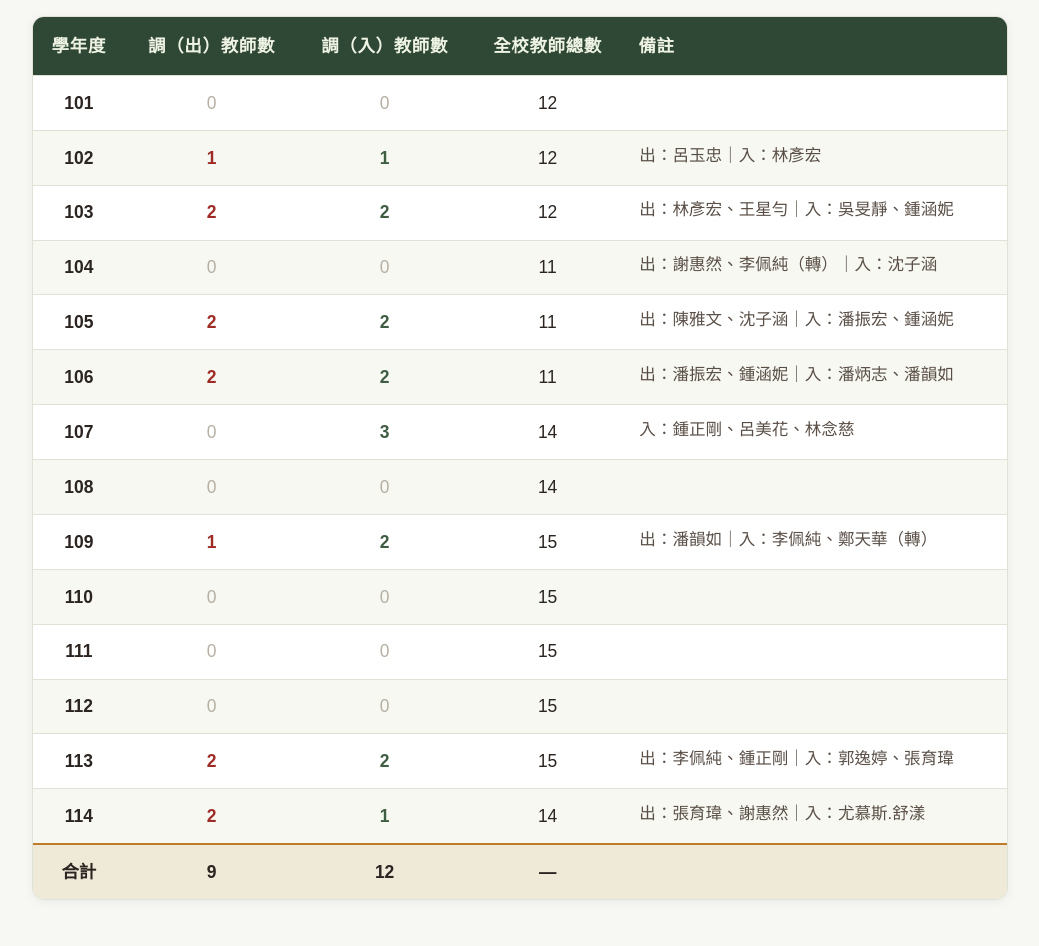
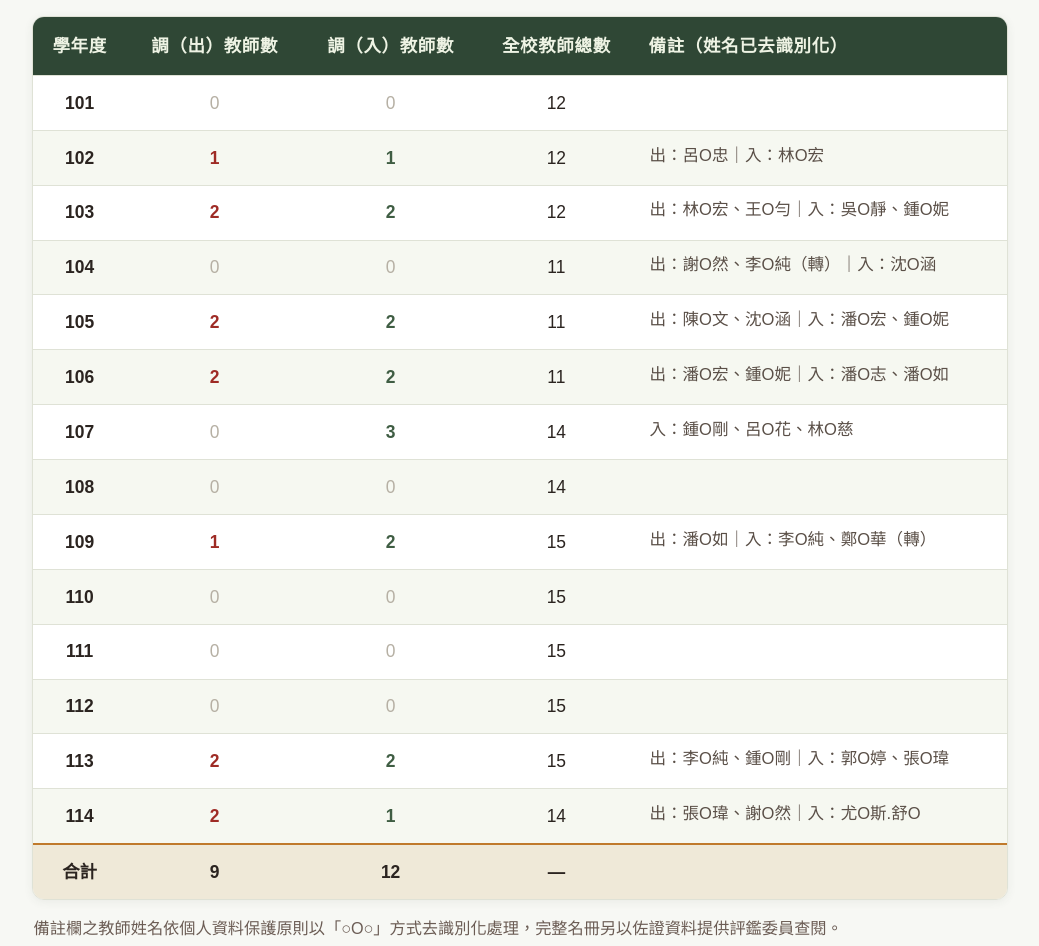
Before and after one commit to bacon-sys/115-eval-teacher-move, a plain HTML site: page index.html in a window 1280 px wide. Shown: the part 1289-2235 px from the top of the page, without its empty margins (120-1159 px from the left). Drawn offline with Linux system fonts and the light colour scheme.

Commit message:
Add files via upload

```diff
--- a/index.html
+++ b/index.html
@@ -2,6 +2,7 @@
 <html lang="zh-Hant">
 <head>
 <meta charset="UTF-8">
+<meta name="robots" content="noindex, nofollow">
 <meta name="viewport" content="width=device-width, initial-scale=1.0">
 <title>近 14 年大同國中教師流動率彙整表（101–114 學年度）｜宜蘭縣立大同國民中學</title>
 <style>
@@ -236,27 +237,28 @@
   <div class="table-wrap">
     <table>
       <thead>
-        <tr><th>學年度</th><th>調（出）教師數</th><th>調（入）教師數</th><th>全校教師總數</th><th style="text-align:left;">備註</th></tr>
+        <tr><th>學年度</th><th>調（出）教師數</th><th>調（入）教師數</th><th>全校教師總數</th><th style="text-align:left;">備註（姓名已去識別化）</th></tr>
       </thead>
       <tbody>
         <tr><td class="year">101</td><td class="zero">0</td><td class="zero">0</td><td>12</td><td class="memo"></td></tr>
-        <tr><td class="year">102</td><td class="out">1</td><td class="in">1</td><td>12</td><td class="memo">出：呂玉忠｜入：林彥宏</td></tr>
-        <tr><td class="year">103</td><td class="out">2</td><td class="in">2</td><td>12</td><td class="memo">出：林彥宏、王星勻｜入：吳旻靜、鍾涵妮</td></tr>
-        <tr><td class="year">104</td><td class="zero">0</td><td class="zero">0</td><td>11</td><td class="memo">出：謝惠然、李佩純（轉）｜入：沈子涵</td></tr>
-        <tr><td class="year">105</td><td class="out">2</td><td class="in">2</td><td>11</td><td class="memo">出：陳雅文、沈子涵｜入：潘振宏、鍾涵妮</td></tr>
-        <tr><td class="year">106</td><td class="out">2</td><td class="in">2</td><td>11</td><td class="memo">出：潘振宏、鍾涵妮｜入：潘炳志、潘韻如</td></tr>
-        <tr><td class="year">107</td><td class="zero">0</td><td class="in">3</td><td>14</td><td class="memo">入：鍾正剛、呂美花、林念慈</td></tr>
+        <tr><td class="year">102</td><td class="out">1</td><td class="in">1</td><td>12</td><td class="memo">出：呂O忠｜入：林O宏</td></tr>
+        <tr><td class="year">103</td><td class="out">2</td><td class="in">2</td><td>12</td><td class="memo">出：林O宏、王O勻｜入：吳O靜、鍾O妮</td></tr>
+        <tr><td class="year">104</td><td class="zero">0</td><td class="zero">0</td><td>11</td><td class="memo">出：謝O然、李O純（轉）｜入：沈O涵</td></tr>
+        <tr><td class="year">105</td><td class="out">2</td><td class="in">2</td><td>11</td><td class="memo">出：陳O文、沈O涵｜入：潘O宏、鍾O妮</td></tr>
+        <tr><td class="year">106</td><td class="out">2</td><td class="in">2</td><td>11</td><td class="memo">出：潘O宏、鍾O妮｜入：潘O志、潘O如</td></tr>
+        <tr><td class="year">107</td><td class="zero">0</td><td class="in">3</td><td>14</td><td class="memo">入：鍾O剛、呂O花、林O慈</td></tr>
         <tr><td class="year">108</td><td class="zero">0</td><td class="zero">0</td><td>14</td><td class="memo"></td></tr>
-        <tr><td class="year">109</td><td class="out">1</td><td class="in">2</td><td>15</td><td class="memo">出：潘韻如｜入：李佩純、鄭天華（轉）</td></tr>
+        <tr><td class="year">109</td><td class="out">1</td><td class="in">2</td><td>15</td><td class="memo">出：潘O如｜入：李O純、鄭O華（轉）</td></tr>
         <tr><td class="year">110</td><td class="zero">0</td><td class="zero">0</td><td>15</td><td class="memo"></td></tr>
         <tr><td class="year">111</td><td class="zero">0</td><td class="zero">0</td><td>15</td><td class="memo"></td></tr>
         <tr><td class="year">112</td><td class="zero">0</td><td class="zero">0</td><td>15</td><td class="memo"></td></tr>
-        <tr><td class="year">113</td><td class="out">2</td><td class="in">2</td><td>15</td><td class="memo">出：李佩純、鍾正剛｜入：郭逸婷、張育瑋</td></tr>
-        <tr><td class="year">114</td><td class="out">2</td><td class="in">1</td><td>14</td><td class="memo">出：張育瑋、謝惠然｜入：尤慕斯.舒漾</td></tr>
+        <tr><td class="year">113</td><td class="out">2</td><td class="in">2</td><td>15</td><td class="memo">出：李O純、鍾O剛｜入：郭O婷、張O瑋</td></tr>
+        <tr><td class="year">114</td><td class="out">2</td><td class="in">1</td><td>14</td><td class="memo">出：張O瑋、謝O然｜入：尤O斯.舒O</td></tr>
         <tr class="total"><td>合計</td><td>9</td><td>12</td><td>—</td><td class="memo"></td></tr>
       </tbody>
     </table>
   </div>
+  <p style="margin:14px 2px 0;font-size:.9rem;color:#6b5c54;line-height:1.8;">備註欄之教師姓名依個人資料保護原則以「○O○」方式去識別化處理，完整名冊另以佐證資料提供評鑑委員查閱。</p>
 </section>
 
 </main>
```
